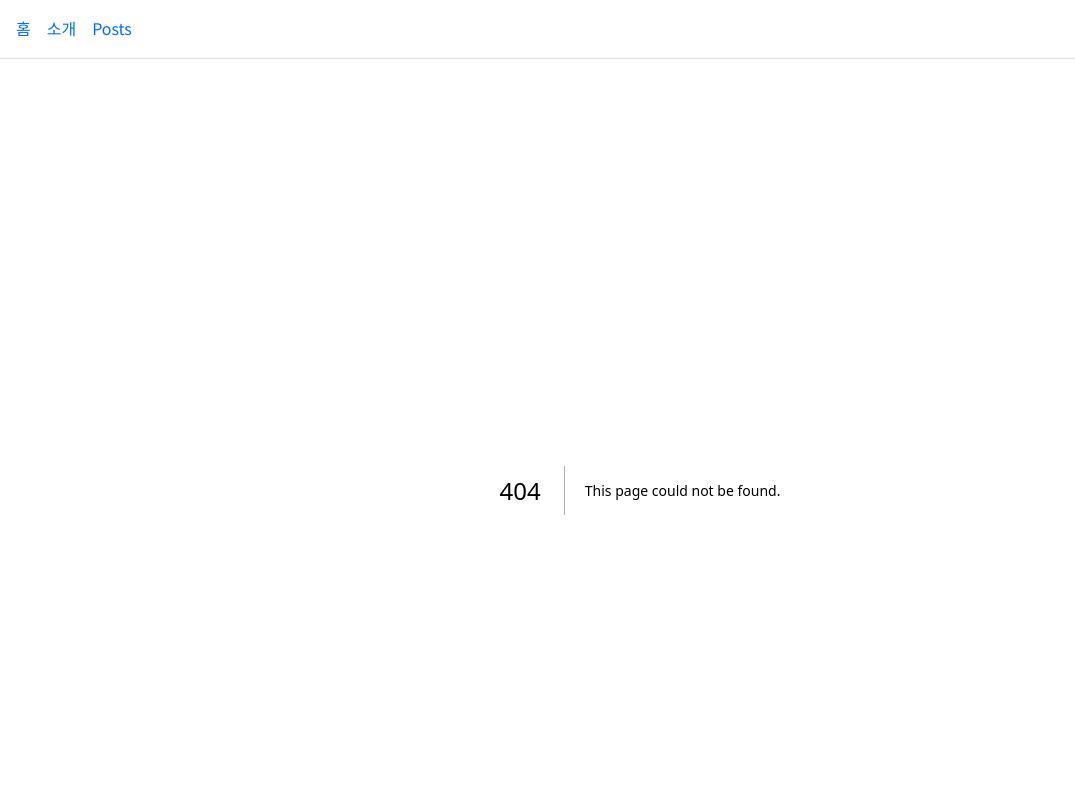
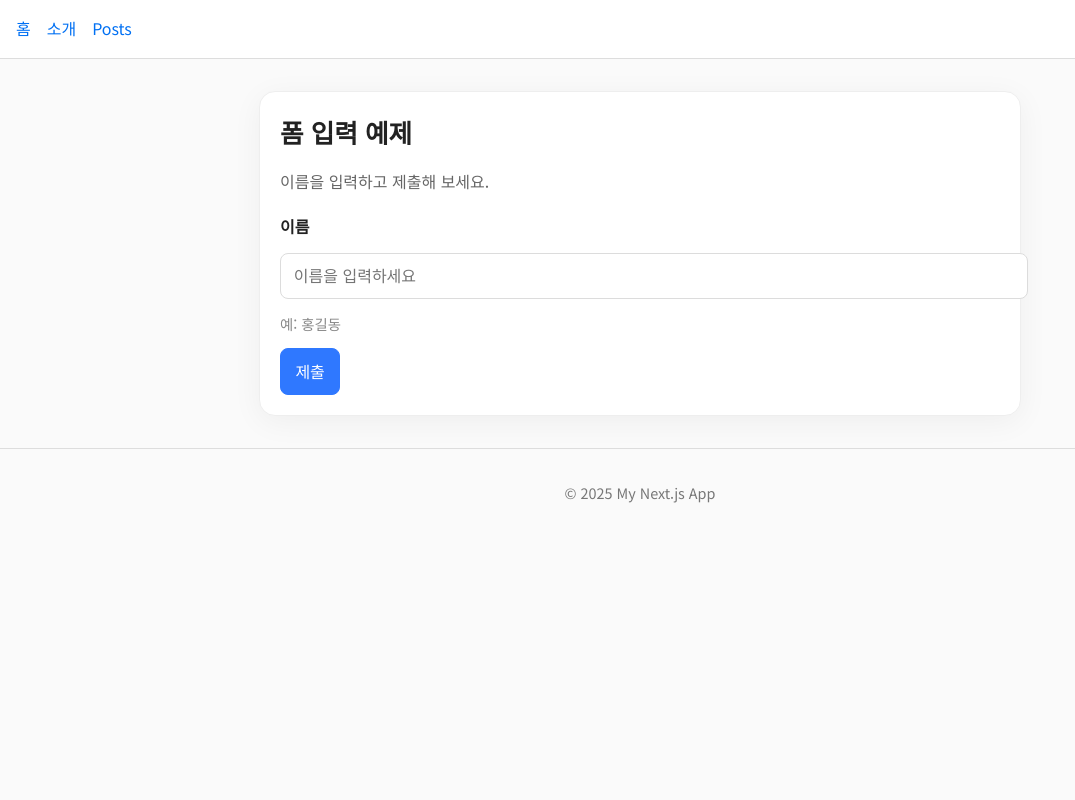
Before and after one commit to heroyooi/next-tutorial, a Next.js app: page /form in a window 1280 px wide. Before the commit this address had no page. Shown: the top 800 px of the page, without its empty margins (0-1075 px from the left). Built offline with nearby package versions, Linux system fonts and the light colour scheme.

Commit message:
5강: 상태 관리 & 인터랙션

```diff
--- /dev/null
+++ b/src/app/form/page.tsx
@@ -0,0 +1,38 @@
+"use client";
+
+import { useState } from "react";
+import card from "../../styles/card.module.scss";
+import styles from "../../styles/form.module.scss";
+
+export default function FormPage() {
+  const [name, setName] = useState("");
+  const [submitted, setSubmitted] = useState("");
+
+  const handleSubmit = (e: React.FormEvent) => {
+    e.preventDefault();
+    setSubmitted(name.trim());
+  };
+
+  return (
+    <section className={card.card}>
+      <h1 className={card.title}>폼 입력 예제</h1>
+      <p className={card.desc}>이름을 입력하고 제출해 보세요.</p>
+
+      <form className={styles.form} onSubmit={handleSubmit}>
+        <label className={styles.label} htmlFor="name">이름</label>
+        <input
+          id="name"
+          placeholder="이름을 입력하세요"
+          value={name}
+          onChange={(e) => setName(e.target.value)}
+          aria-describedby="name-hint"
+        />
+        <span id="name-hint" className={styles.hint}>예: 홍길동</span>
+
+        <button className={styles.submit} type="submit">제출</button>
+      </form>
+
+      {submitted && <p style={{ marginTop: "1rem" }}>안녕하세요, <strong>{submitted}</strong>님! 👋</p>}
+    </section>
+  );
+}
--- /dev/null
+++ b/src/styles/card.module.scss
@@ -0,0 +1,53 @@
+.card {
+  background: #fff;
+  border: 1px solid #eee;
+  border-radius: 16px;
+  padding: 1.25rem;
+  max-width: 720px;
+  margin: 2rem auto;
+  box-shadow: 0 6px 30px rgba(0,0,0,0.05);
+}
+
+.title {
+  font-size: 1.6rem;
+  font-weight: 700;
+  margin: 0 0 1rem;
+}
+
+.desc {
+  color: #666;
+  margin: 0 0 1.25rem;
+}
+
+.row {
+  display: flex;
+  gap: .6rem;
+  align-items: center;
+}
+
+.actions {
+  display: flex;
+  gap: .5rem;
+  flex-wrap: wrap;
+  margin-top: 1rem;
+}
+
+.list {
+  margin-top: 1rem;
+  display: grid;
+  gap: .6rem;
+}
+
+.badge {
+  display: inline-flex;
+  align-items: center;
+  justify-content: center;
+  min-width: 36px;
+  height: 28px;
+  padding: 0 .5rem;
+  border-radius: 999px;
+  background: #f5f7ff;
+  color: #2f78ff;
+  font-weight: 600;
+  border: 1px solid #e6ecff;
+}
--- /dev/null
+++ b/src/styles/form.module.scss
@@ -0,0 +1,20 @@
+.form {
+  display: grid;
+  gap: .8rem;
+}
+
+.label {
+  font-weight: 600;
+}
+
+.hint {
+  color: #888;
+  font-size: .9rem;
+}
+
+.submit {
+  border-color: #2f78ff;
+  color: #fff;
+  background: #2f78ff;
+  width: fit-content;
+}
--- a/src/styles/globals.scss
+++ b/src/styles/globals.scss
@@ -15,3 +15,33 @@ a {
 a:hover {
   text-decoration: underline;
 }
+
+/* 버튼/인풋 기본 리셋 + 포커스 */
+button, input {
+  font: inherit;
+  border: 1px solid #ddd;
+  background: #fff;
+  outline: none;
+}
+
+button {
+  cursor: pointer;
+  border-radius: 8px;
+  padding: 0.6rem 0.9rem;
+  border: 1px solid #dcdcdc;
+  transition: box-shadow .2s, transform .02s;
+}
+button:hover { box-shadow: 0 2px 10px rgba(0,0,0,0.06); }
+button:active { transform: translateY(1px); }
+
+input {
+  border-radius: 8px;
+  padding: 0.6rem 0.8rem;
+  width: 100%;
+  border: 1px solid #dcdcdc;
+}
+
+:focus-visible {
+  outline: 2px solid #2f78ff;
+  outline-offset: 2px;
+}
--- /dev/null
+++ b/src/styles/todo.module.scss
@@ -0,0 +1,34 @@
+.form {
+  display: grid;
+  grid-template-columns: 1fr auto;
+  gap: .6rem;
+}
+
+.add {
+  border-color: #2f78ff;
+  color: #fff;
+  background: #2f78ff;
+}
+
+.item {
+  display: flex;
+  align-items: center;
+  justify-content: space-between;
+  gap: .8rem;
+  padding: .75rem .9rem;
+  border: 1px solid #eee;
+  border-radius: 12px;
+  background: #fff;
+}
+
+.text {
+  overflow: hidden;
+  text-overflow: ellipsis;
+  white-space: nowrap;
+}
+
+.remove {
+  background: #fff;
+  color: #e75151;
+  border-color: #f0cccc;
+}
```
Also changed, not shown: src/app/counter/page.tsx (added, +25 -0 lines), src/app/todo/page.tsx (added, +48 -0 lines), src/styles/counter.module.scss (added, +9 -0 lines).
